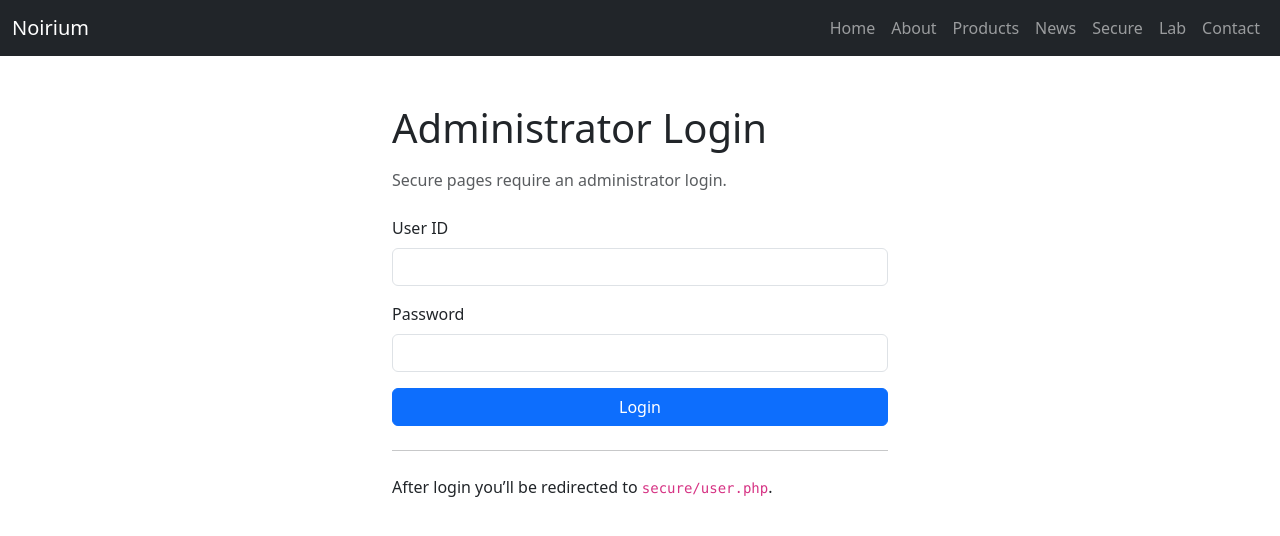
After one commit to Kurogisa/Bazaar, a PHP site: page /login.php in a window 1280 px wide. The commit adds this page. Shown: the top 536 px of the page. Run offline with PHP 8.4, Linux system fonts and the light colour scheme.

Commit message:
updating with latest assignment requirements to establish a login system on our program

```diff
--- /dev/null
+++ b/companies/sarah/login.php
@@ -0,0 +1,106 @@
+<?php
+session_start();
+$currentPage = "login";
+
+const ADMIN_USERID = 'admin';
+// NOTE: Change this to whatever your class/lab expects.
+const ADMIN_PASSWORD = 'admin';
+
+$isSafeRedirect = function (string $value): bool {
+  if ($value === '') return false;
+  if (strpos($value, '://') !== false) return false;
+  if (strpos($value, "\n") !== false || strpos($value, "\r") !== false) return false;
+  // Keep redirects relative to this directory (no leading slash).
+  if (isset($value[0]) && $value[0] === '/') return false;
+  return true;
+};
+
+$redirect = isset($_GET['redirect']) ? (string)$_GET['redirect'] : 'secure/user.php';
+if (!$isSafeRedirect($redirect)) {
+  $redirect = 'secure/user.php';
+}
+
+$error = '';
+if ($_SERVER['REQUEST_METHOD'] === 'POST') {
+  $userid = isset($_POST['userid']) ? trim((string)$_POST['userid']) : '';
+  $password = isset($_POST['password']) ? (string)$_POST['password'] : '';
+  $postedRedirect = isset($_POST['redirect']) ? (string)$_POST['redirect'] : $redirect;
+  if (!$isSafeRedirect($postedRedirect)) {
+    $postedRedirect = 'secure/user.php';
+  }
+
+  if ($userid === ADMIN_USERID && $password === ADMIN_PASSWORD) {
+    session_regenerate_id(true);
+    $_SESSION['is_admin'] = true;
+    $_SESSION['userid'] = $userid;
+    header('Location: ' . $postedRedirect);
+    exit;
+  }
+
+  $error = 'Invalid userid or password.';
+}
+?>
+<!doctype html>
+<html lang="en">
+  <head>
+    <meta charset="utf-8">
+    <meta name="viewport" content="width=device-width, initial-scale=1">
+    <title>Login - Noirium</title>
+    <link href="https://cdn.jsdelivr.net/npm/bootstrap@5.3.8/dist/css/bootstrap.min.css" rel="stylesheet" integrity="sha384-sRIl4kxILFvY47J16cr9ZwB07vP4J8+LH7qKQnuqkuIAvNWLzeN8tE5YBujZqJLB" crossorigin="anonymous">
+  </head>
+  <body>
+    <?php require 'navBar.php'; ?>
+
+    <div class="container mt-5" style="max-width: 520px;">
+      <h1 class="mb-3">Administrator Login</h1>
+      <p class="text-muted mb-4">Secure pages require an administrator login.</p>
+
+      <?php if ($error !== ''): ?>
+        <div class="alert alert-danger" role="alert">
+          <?php echo htmlspecialchars($error, ENT_QUOTES, 'UTF-8'); ?>
+        </div>
+      <?php endif; ?>
+
+      <form method="post" action="login.php<?php echo ($redirect !== '' ? '?redirect=' . urlencode($redirect) : ''); ?>">
+        <input type="hidden" name="redirect" value="<?php echo htmlspecialchars($redirect, ENT_QUOTES, 'UTF-8'); ?>">
+
+        <div class="mb-3">
+          <label for="userid" class="form-label">User ID</label>
+          <input
+            type="text"
+            class="form-control"
+            id="userid"
+            name="userid"
+            autocomplete="username"
+            required
+          >
+        </div>
+
+        <div class="mb-3">
+          <label for="password" class="form-label">Password</label>
+          <input
+            type="password"
+            class="form-control"
+            id="password"
+            name="password"
+            autocomplete="current-password"
+            required
+          >
+        </div>
+
+        <button type="submit" class="btn btn-primary w-100">Login</button>
+      </form>
+
+      <hr class="my-4">
+      <p class="mb-0">
+        After login you’ll be redirected to
+        <code><?php echo htmlspecialchars($redirect, ENT_QUOTES, 'UTF-8'); ?></code>.
+      </p>
+    </div>
+
+
+    <script src="https://cdn.jsdelivr.net/npm/bootstrap@5.3.8/dist/js/bootstrap.bundle.min.js"
+            integrity="sha384-..."
+            crossorigin="anonymous"></script>
+  </body>
+</html>
--- a/companies/sarah/navBar.php
+++ b/companies/sarah/navBar.php
@@ -1,10 +1,11 @@
 <?php
 if (!isset($currentPage)) { $currentPage = ""; }
+$basePath = isset($basePath) ? (string)$basePath : "";
 ?>
 
 <nav class="navbar navbar-expand-lg navbar-dark bg-dark">
   <div class="container-fluid">
-    <a class="navbar-brand" href="index.php">Noirium</a>
+    <a class="navbar-brand" href="<?php echo htmlspecialchars($basePath, ENT_QUOTES, 'UTF-8'); ?>index.php">Noirium</a>
 
     <button class="navbar-toggler" type="button" data-bs-toggle="collapse" data-bs-target="#navbarNav">
       <span class="navbar-toggler-icon"></span>
@@ -13,19 +14,25 @@ if (!isset($currentPage)) { $currentPage = ""; }
     <div class="collapse navbar-collapse" id="navbarNav">
       <ul class="navbar-nav ms-auto">
         <li class="nav-item">
-          <a class="nav-link <?php echo ($currentPage === "home") ? "active" : ""; ?>" href="index.php">Home</a>
+          <a class="nav-link <?php echo ($currentPage === "home") ? "active" : ""; ?>" href="<?php echo htmlspecialchars($basePath, ENT_QUOTES, 'UTF-8'); ?>index.php">Home</a>
         </li>
         <li class="nav-item">
-          <a class="nav-link <?php echo ($currentPage === "about") ? "active" : ""; ?>" href="about.php">About</a>
+          <a class="nav-link <?php echo ($currentPage === "about") ? "active" : ""; ?>" href="<?php echo htmlspecialchars($basePath, ENT_QUOTES, 'UTF-8'); ?>about.php">About</a>
         </li>
         <li class="nav-item">
-          <a class="nav-link <?php echo ($currentPage === "product") ? "active" : ""; ?>" href="product.php">Products</a>
+          <a class="nav-link <?php echo ($currentPage === "product") ? "active" : ""; ?>" href="<?php echo htmlspecialchars($basePath, ENT_QUOTES, 'UTF-8'); ?>product.php">Products</a>
         </li>
         <li class="nav-item">
-          <a class="nav-link <?php echo ($currentPage === "news") ? "active" : ""; ?>" href="news.php">News</a>
+          <a class="nav-link <?php echo ($currentPage === "news") ? "active" : ""; ?>" href="<?php echo htmlspecialchars($basePath, ENT_QUOTES, 'UTF-8'); ?>news.php">News</a>
         </li>
         <li class="nav-item">
-          <a class="nav-link <?php echo ($currentPage === "contact") ? "active" : ""; ?>" href="contact.php">Contact</a>
+          <a class="nav-link <?php echo ($currentPage === "secure") ? "active" : ""; ?>" href="<?php echo htmlspecialchars($basePath, ENT_QUOTES, 'UTF-8'); ?>secure/user.php">Secure</a>
+        </li>
+        <li class="nav-item">
+          <a class="nav-link <?php echo ($currentPage === "lab") ? "active" : ""; ?>" href="<?php echo htmlspecialchars($basePath, ENT_QUOTES, 'UTF-8'); ?>lab.php">Lab</a>
+        </li>
+        <li class="nav-item">
+          <a class="nav-link <?php echo ($currentPage === "contact") ? "active" : ""; ?>" href="<?php echo htmlspecialchars($basePath, ENT_QUOTES, 'UTF-8'); ?>contact.php">Contact</a>
         </li>
       </ul>
     </div>
```
Also changed, not shown: companies/sarah/lab.php (added, +25 -0 lines), companies/sarah/secure/logout.php (added, +13 -0 lines), companies/sarah/secure/user.php (added, +55 -0 lines).
